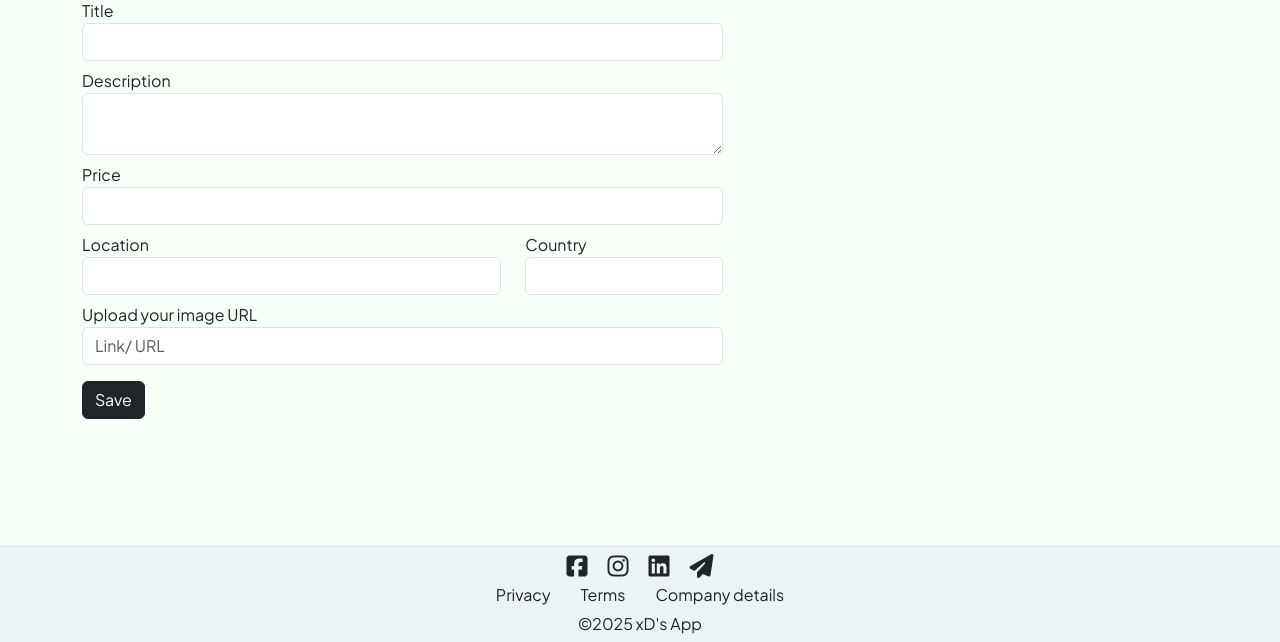
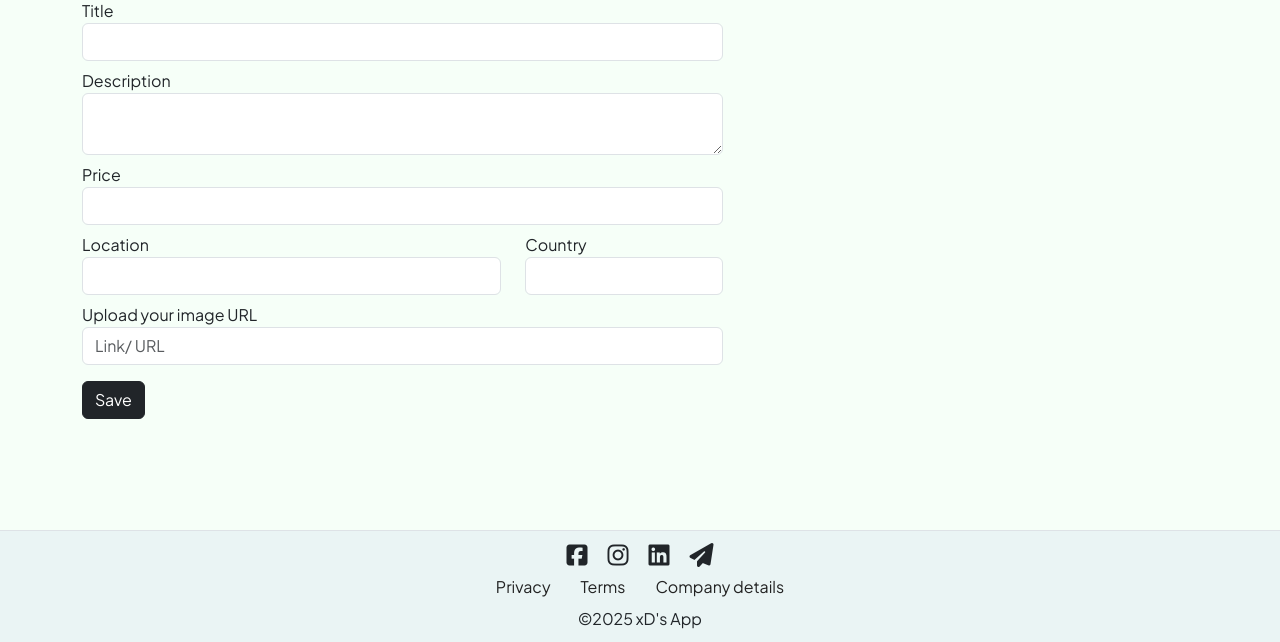
Before and after one commit to piyushgupta04/project-01, a Node server app: template views/listings/new.ejs in a window 1280 px wide. Shown: the part 158-800 px from the top of the page. Run offline with Node 20, Linux system fonts and the light colour scheme; the template is opened without the code that fills it, so the values that code supplies are empty; some libraries are stand-ins or nearby versions.

Commit message:
minor changes in footer

```diff
--- a/public/style/style.css
+++ b/public/style/style.css
@@ -27,12 +27,8 @@ body{
 }
 
 footer{
-    height: 6rem;
+    height: 7rem;
     width: 100%;
-    display: flex;
-    align-items: center;
-    flex-direction: column;
-    justify-content: center;
     gap: 5px;
     background-color: #EAF4F4 !important;
 }
--- a/views/includes/footer.ejs
+++ b/views/includes/footer.ejs
@@ -1,14 +1,18 @@
-<footer class="border-top">
-    <div class="sm-icons">
+<footer class="border-top d-flex flex-column justify-content-center ">
+    <div class="wrapper-01 d-flex flex-column gap-2">
+        <div class="sm-icons ">
             <i class="fa-brands fa-square-facebook"></i>
             <i class="fa-brands fa-instagram"></i>
             <i class="fa-brands fa-linkedin"></i>
             <i class="fa-solid fa-paper-plane"></i>
         </div>
-    <div class="other-links">
+        <div class="other-links ">
             <a href="#">Privacy</a>
             <a href="#">Terms</a>
             <a href="#">Company details</a>
         </div>
-    <div class="brand-logo"><p>&copy;2025 xD's App</p></div>
+        <div class="brand-logo ">
+            <p>&copy;2025 xD's App</p>
+        </div>
+    </div>
 </footer>
```
Lines whose indentation alone changed are shown as unchanged.
